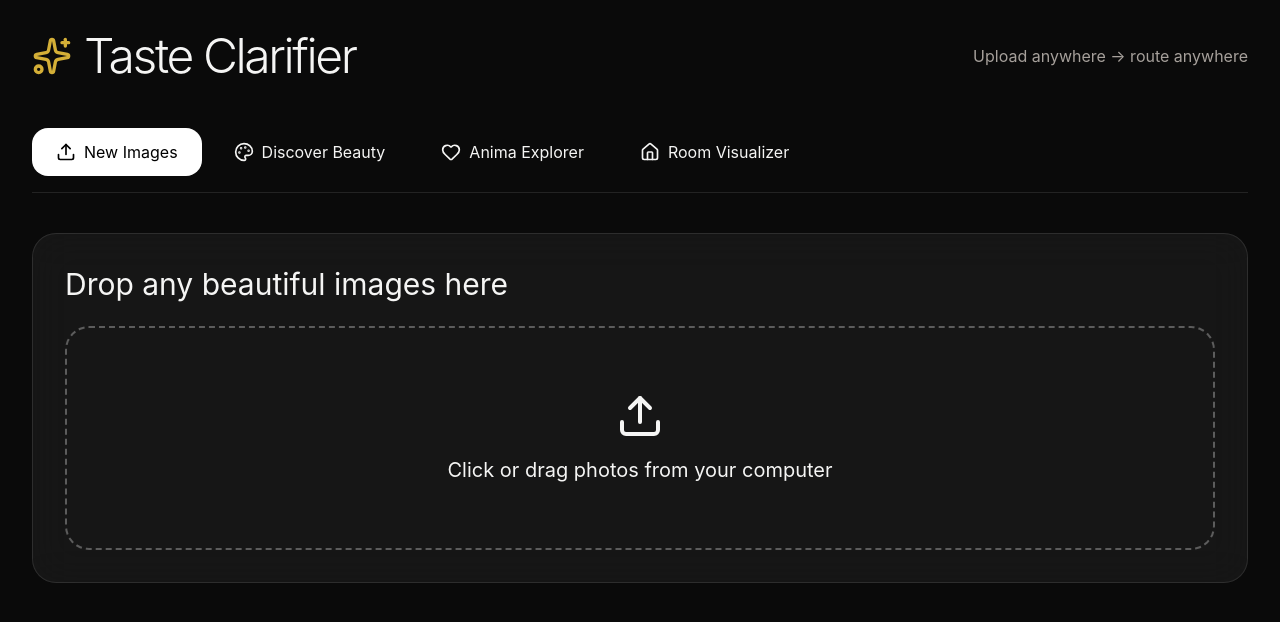
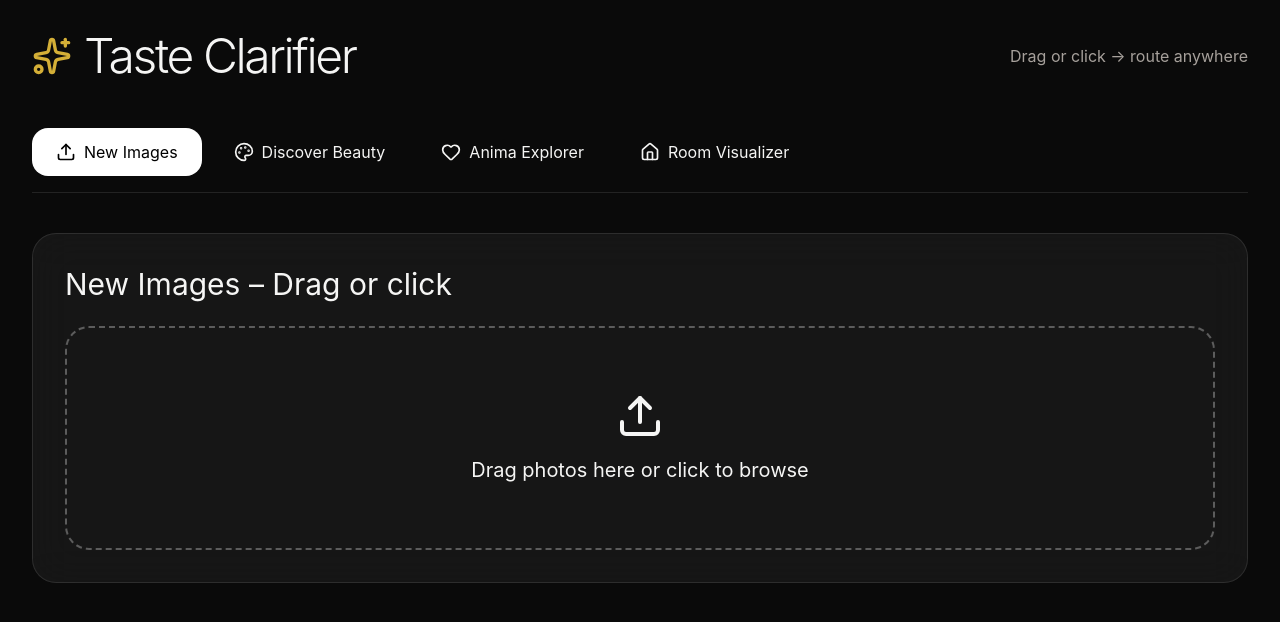
Before and after one commit to Karl32123/taste-clarifier, a Next.js app: page / in a window 1280 px wide. Shown: the top 622 px of the page. Built offline with nearby package versions, Linux system fonts and the light colour scheme.

Commit message:
add drag & drop + old Discover buttons

```diff
--- a/src/app/page.tsx
+++ b/src/app/page.tsx
@@ -13,6 +13,7 @@ export default function TasteClarifier() {
   const [newProfileName, setNewProfileName] = useState('');
   const [inspirationImages, setInspirationImages] = useState<string[]>([]);
   const [tempUploads, setTempUploads] = useState<string[]>([]);
+  const [isDragging, setIsDragging] = useState(false);
 
   // Load from browser
   useEffect(() => {
@@ -38,14 +39,25 @@ export default function TasteClarifier() {
     setNewProfileName('');
   };
 
-  const handleTempUpload = (e: React.ChangeEvent<HTMLInputElement>) => {
-    const files = e.target.files;
-    if (!files) return;
+  // === HANDLE UPLOAD (click OR drag) ===
+  const handleFiles = (files: FileList) => {
     Array.from(files).forEach(file => {
       const reader = new FileReader();
       reader.onload = (ev) => setTempUploads(prev => [...prev, ev.target?.result as string]);
       reader.readAsDataURL(file);
     });
+  };
+
+  // Drag & Drop handlers
+  const handleDragOver = (e: React.DragEvent) => {
+    e.preventDefault();
+    setIsDragging(true);
+  };
+  const handleDragLeave = () => setIsDragging(false);
+  const handleDrop = (e: React.DragEvent) => {
+    e.preventDefault();
+    setIsDragging(false);
+    if (e.dataTransfer.files) handleFiles(e.dataTransfer.files);
   };
 
   const sendToDiscover = (img: string) => {
@@ -61,7 +73,7 @@ export default function TasteClarifier() {
   };
 
   const sendToNewAnima = (img: string) => {
-    const name = prompt("Name this new Anima profile (e.g. Elena from TV show):");
+    const name = prompt("Name this new Anima profile:");
     if (!name) return;
     const newP = { id: Date.now().toString(), name, images: [img] };
     setAnimaProfiles([...animaProfiles, newP]);
@@ -79,7 +91,7 @@ export default function TasteClarifier() {
           <Sparkles className="w-10 h-10 gold-accent" />
           <h1 className="text-5xl font-light tracking-tighter">Taste Clarifier</h1>
         </div>
-        <p className="text-stone-400">Upload anywhere → route anywhere</p>
+        <p className="text-stone-400">Drag or click → route anywhere</p>
       </header>
 
       {/* TABS */}
@@ -100,35 +112,41 @@ export default function TasteClarifier() {
         })}
       </div>
 
-      {/* NEW IMAGES - CENTRAL HUB */}
+      {/* NEW IMAGES – NOW WITH DRAG & DROP */}
       {tab === 'newimages' && (
         <div className="glass p-8 rounded-3xl">
-          <h2 className="text-3xl mb-6">Drop any beautiful images here</h2>
-          <label className="block cursor-pointer border-2 border-dashed border-white/30 rounded-3xl py-16 text-center hover:border-white/60">
+          <h2 className="text-3xl mb-6">New Images – Drag or click</h2>
+
+          <div
+            onDragOver={handleDragOver}
+            onDragLeave={handleDragLeave}
+            onDrop={handleDrop}
+            className={`border-2 border-dashed rounded-3xl py-16 text-center transition-all ${isDragging ? 'border-amber-300 bg-amber-300/10' : 'border-white/30 hover:border-white/60'}`}
+          >
             <Upload className="mx-auto mb-4 w-12 h-12" />
-            <p className="text-xl">Click or drag photos from your computer</p>
-            <input type="file" accept="image/*" multiple onChange={handleTempUpload} className="hidden" />
-          </label>
+            <p className="text-xl">Drag photos here or click to browse</p>
+            <input type="file" accept="image/*" multiple onChange={(e) => e.target.files && handleFiles(e.target.files)} className="hidden" />
+          </div>
 
           {tempUploads.length > 0 && (
             <div className="mt-12">
-              <h3 className="mb-6 text-lg">Choose destination for each image ↓</h3>
+              <h3 className="mb-6 text-lg">Choose where each image goes ↓</h3>
               <div className="grid grid-cols-1 md:grid-cols-3 gap-6">
                 {tempUploads.map((img, i) => (
                   <div key={i} className="relative rounded-3xl overflow-hidden">
                     <img src={img} className="w-full aspect-square object-cover" />
-                    <div className="absolute inset-0 bg-gradient-to-t from-black/90 to-transparent flex flex-col justify-end p-4 gap-3">
+                    <div className="absolute inset-0 bg-gradient-to-t from-black/90 p-4 flex flex-col justify-end gap-3">
                       <button onClick={() => sendToDiscover(img)} className="bg-white text-black py-3 rounded-2xl text-sm flex items-center justify-center gap-2 hover:bg-amber-300">
                         <ArrowRight className="w-4 h-4" /> Send to Discover Beauty
                       </button>
                       <button onClick={() => sendToNewAnima(img)} className="bg-amber-400 text-black py-3 rounded-2xl text-sm">Create New Anima Profile</button>
                       {animaProfiles.length > 0 && (
                         <select onChange={e => sendToAnima(img, e.target.value)} className="glass py-3 rounded-2xl text-sm">
-                          <option value="">Add to existing Anima profile...</option>
+                          <option value="">Add to existing Anima...</option>
                           {animaProfiles.map(p => <option key={p.id} value={p.id}>{p.name}</option>)}
                         </select>
                       )}
-                      <button onClick={() => deleteTemp(img)} className="text-red-400 text-xs mt-2">Remove image</button>
+                      <button onClick={() => deleteTemp(img)} className="text-red-400 text-xs">Remove</button>
                     </div>
                   </div>
                 ))}
@@ -138,10 +156,25 @@ export default function TasteClarifier() {
         </div>
       )}
 
-      {/* DISCOVER BEAUTY - LIVE & MANUAL */}
+      {/* DISCOVER BEAUTY – OLD BUTTONS BACK + YOUR COLLECTION */}
       {tab === 'discover' && (
         <div>
-          <h2 className="text-3xl mb-8">Discover Beauty – Your Inspiration Collection</h2>
+          <h2 className="text-3xl mb-6">Discover Beauty</h2>
+
+          {/* OLD CATEGORY BUTTONS RESTORED */}
+          <div className="grid grid-cols-2 md:grid-cols-4 gap-4 mb-12">
+            {['Minimalist Interior', 'Elegant Architecture', 'Timeless Clothing', 'Contemporary Art'].map(cat => (
+              <button
+                key={cat}
+                onClick={() => alert(`"${cat}" inspiration coming soon!\n\nFor now: go to "New Images" tab and drag your own photos here.`)}
+                className="glass p-8 rounded-3xl text-left hover:scale-105 transition-transform hover:bg-white/10"
+              >
+                {cat}
+              </button>
+            ))}
+          </div>
+
+          {/* Your actual collection */}
           {inspirationImages.length > 0 ? (
             <div className="grid grid-cols-2 md:grid-cols-3 gap-6">
               {inspirationImages.map((url, i) => (
@@ -149,7 +182,7 @@ export default function TasteClarifier() {
               ))}
             </div>
           ) : (
-            <p className="text-stone-500 text-center py-20">Empty for now.<br />Go to “New Images” and send some here.</p>
+            <p className="text-stone-500 text-center py-20">Your inspiration collection is empty.<br />Drag images in "New Images" tab and send them here.</p>
           )}
         </div>
       )}
@@ -157,7 +190,6 @@ export default function TasteClarifier() {
       {/* ANIMA EXPLORER */}
       {tab === 'anima' && (
         <div className="grid grid-cols-1 lg:grid-cols-12 gap-8">
-          {/* Profile list */}
           <div className="lg:col-span-4 glass p-6 rounded-3xl">
             <div className="flex gap-3 mb-6">
               <input type="text" value={newProfileName} onChange={e => setNewProfileName(e.target.value)} placeholder="e.g. Elena from TV show" className="flex-1 glass px-4 py-3 rounded-2xl" />
@@ -172,7 +204,6 @@ export default function TasteClarifier() {
             </div>
           </div>
 
-          {/* Selected profile gallery */}
           <div className="lg:col-span-8 glass p-8 rounded-3xl min-h-[500px]">
             {selectedProfile ? (
               <>
@@ -186,7 +217,7 @@ export default function TasteClarifier() {
         </div>
       )}
 
-      {tab === 'room' && <div className="text-center py-20 text-stone-500">Room Visualizer still paused – let me know when you want it back.</div>}
+      {tab === 'room' && <div className="text-center py-20 text-stone-500">Room Visualizer still paused.</div>}
     </div>
   );
 }
```
